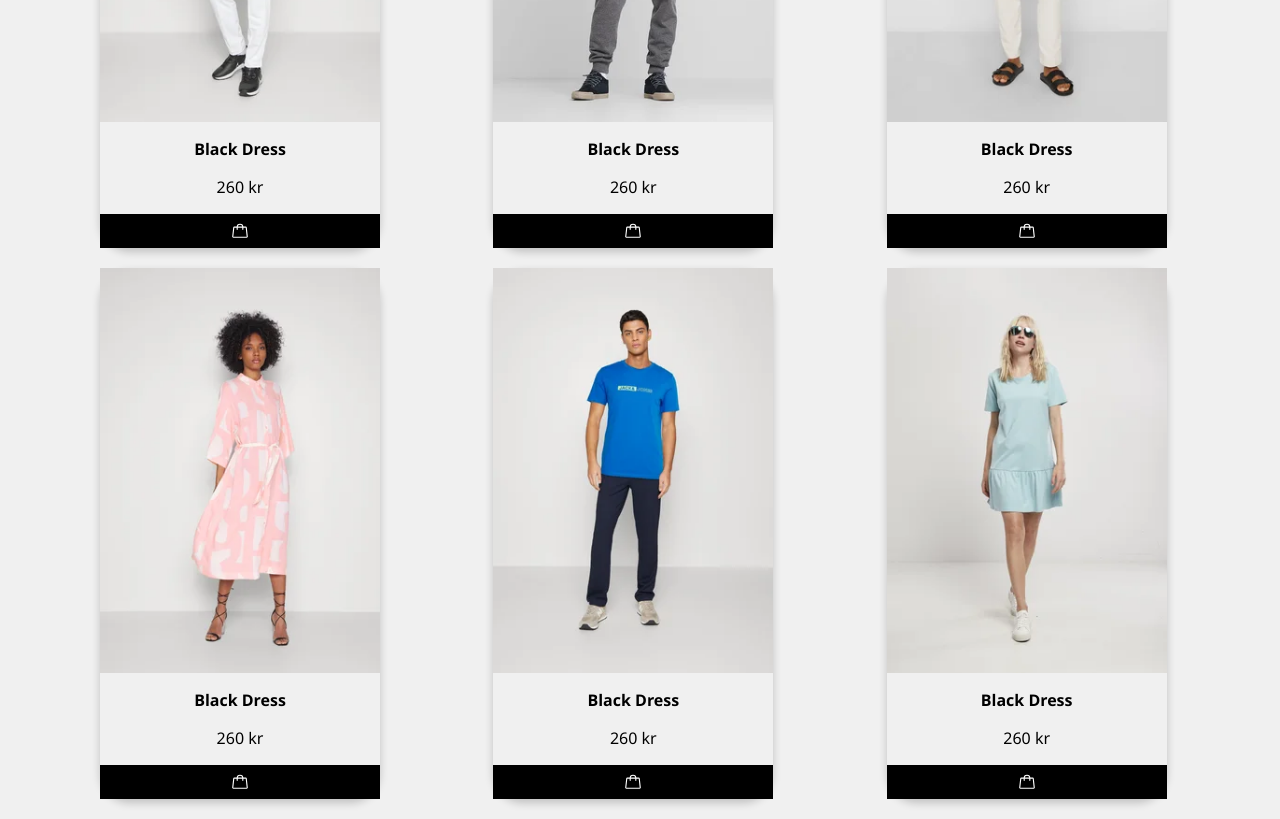
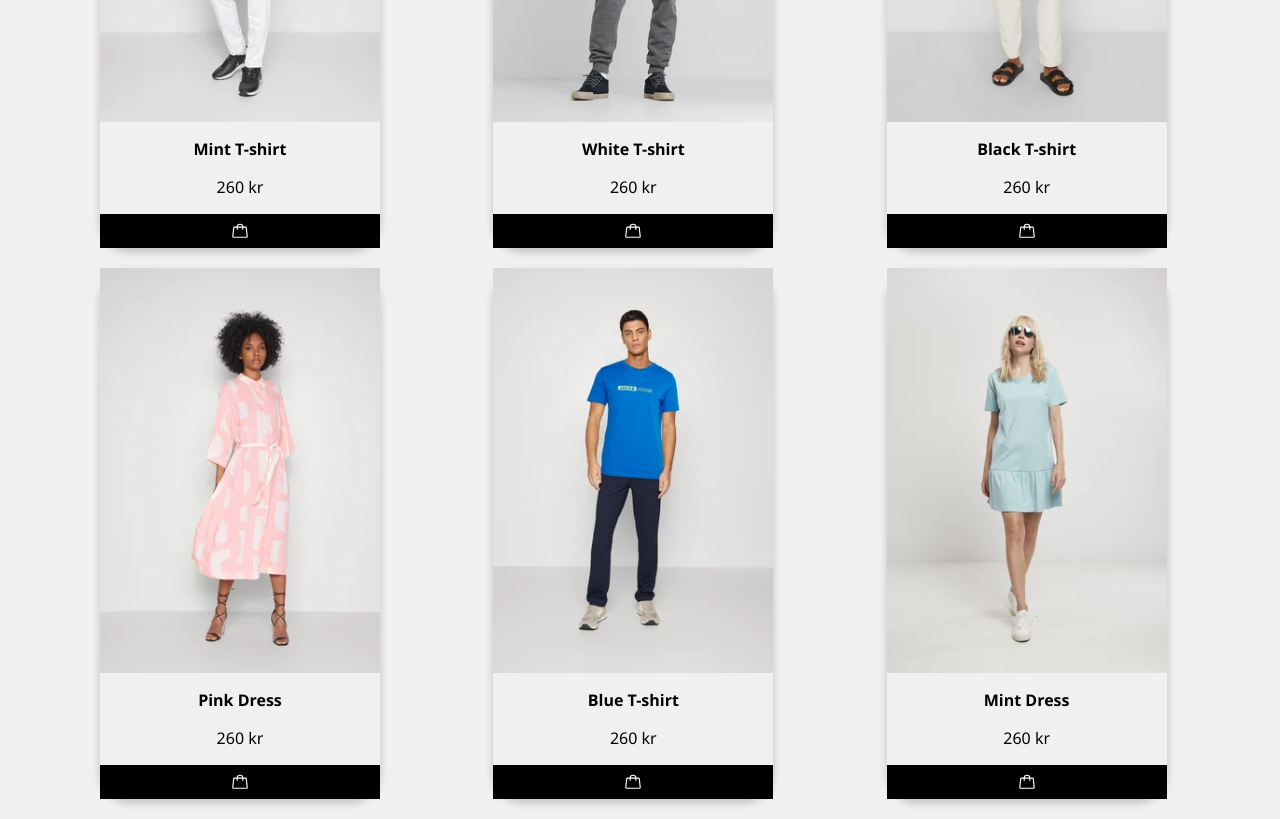
Before and after one commit to IriniIbrahim/eshop, a React (Create React App) app: page / in a window 1280 px wide. Shown: the part 2040-2859 px from the top of the page. Built offline with nearby package versions, Linux system fonts and the light colour scheme.

Commit message:
data maintain

```diff
--- a/src/products.js
+++ b/src/products.js
@@ -23,7 +23,7 @@ export const PRODUCTS = [
 	},
 	{
 		id: 2,
-		productName: "Pink Dress",
+		productName: "Black T-shirt",
 		price: 150,
 		productImage: product10,
 		productCategory: 2,
@@ -37,7 +37,7 @@ export const PRODUCTS = [
 	},
 	{
 		id: 4,
-		productName: "Mint Dress",
+		productName: "White T-shirt",
 		price: 300,
 		productImage: product12,
 		productCategory: 2,
@@ -58,7 +58,7 @@ export const PRODUCTS = [
 	},
 	{
 		id: 7,
-		productName: "Black Dress",
+		productName: "Mint T-shirt",
 		price: 260,
 		productImage: product7,
 		productCategory: 2,
@@ -66,35 +66,35 @@ export const PRODUCTS = [
 	,
 	{
 		id: 8,
-		productName: "Black Dress",
+		productName: "White T-shirt",
 		price: 260,
 		productImage: product8,
 		productCategory: 2,
 	},
 	{
 		id: 9,
-		productName: "Black Dress",
+		productName: "Black T-shirt",
 		price: 260,
 		productImage: product9,
 		productCategory: 2,
 	},
 	{
 		id: 10,
-		productName: "Black Dress",
+		productName: "Pink Dress",
 		price: 260,
 		productImage: product2,
 		productCategory: 1,
 	},
 	{
 		id: 11,
-		productName: "Black Dress",
+		productName: "Blue T-shirt",
 		price: 260,
 		productImage: product11,
 		productCategory: 2,
 	},
 	{
 		id: 12,
-		productName: "Black Dress",
+		productName: "Mint Dress",
 		price: 260,
 		productImage: product4,
 		productCategory: 1,
```
